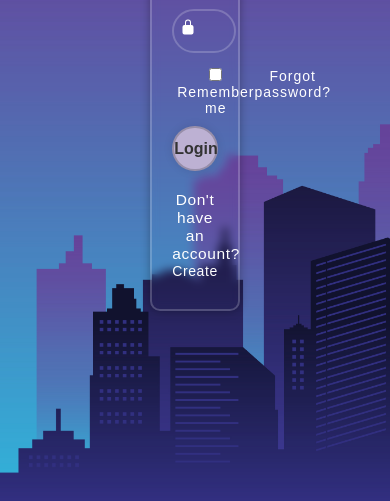
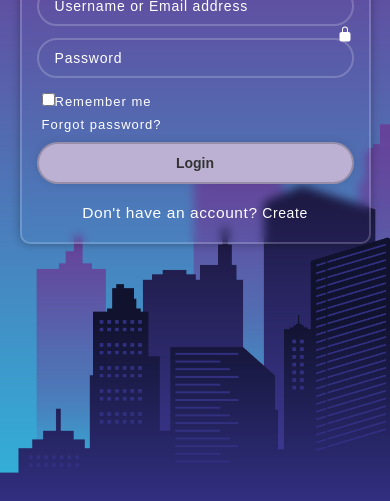
Before and after one commit to sumaira-ameen/log-inpage, a plain HTML site: page index.html in a window 390 px wide. Shown: the part 343-844 px from the top of the page. Drawn offline with nearby package versions, Linux system fonts and the light colour scheme.

Commit message:
Update styles.css

```diff
--- a/styles.css
+++ b/styles.css
@@ -141,3 +141,43 @@ button:hover {
     color: #fff;
     border: 2px solid rgba(255, 255, 255, .2);
 }
+
+@media (max-width: 480px) {
+  .container {
+    width: 90%;
+    padding: 20px 15px;
+  }
+
+  h1 {
+    font-size: 28px;
+  }
+
+  .input-field input {
+    padding: 14px 16px;
+    font-size: 14px;
+  }
+
+  .input-username ion-icon,
+  .input-password ion-icon {
+    right: 16px;
+    top: auto;
+    transform: none;
+  }
+
+  .remember-forgot {
+    flex-direction: column;
+    align-items: flex-start;
+    gap: 8px;
+    font-size: 13px;
+  }
+
+  .container button {
+    font-size: 14px;
+    height: 42px;
+  }
+
+  .create {
+    font-size: 13px;
+    margin-top: 15px;
+  }
+}
```
